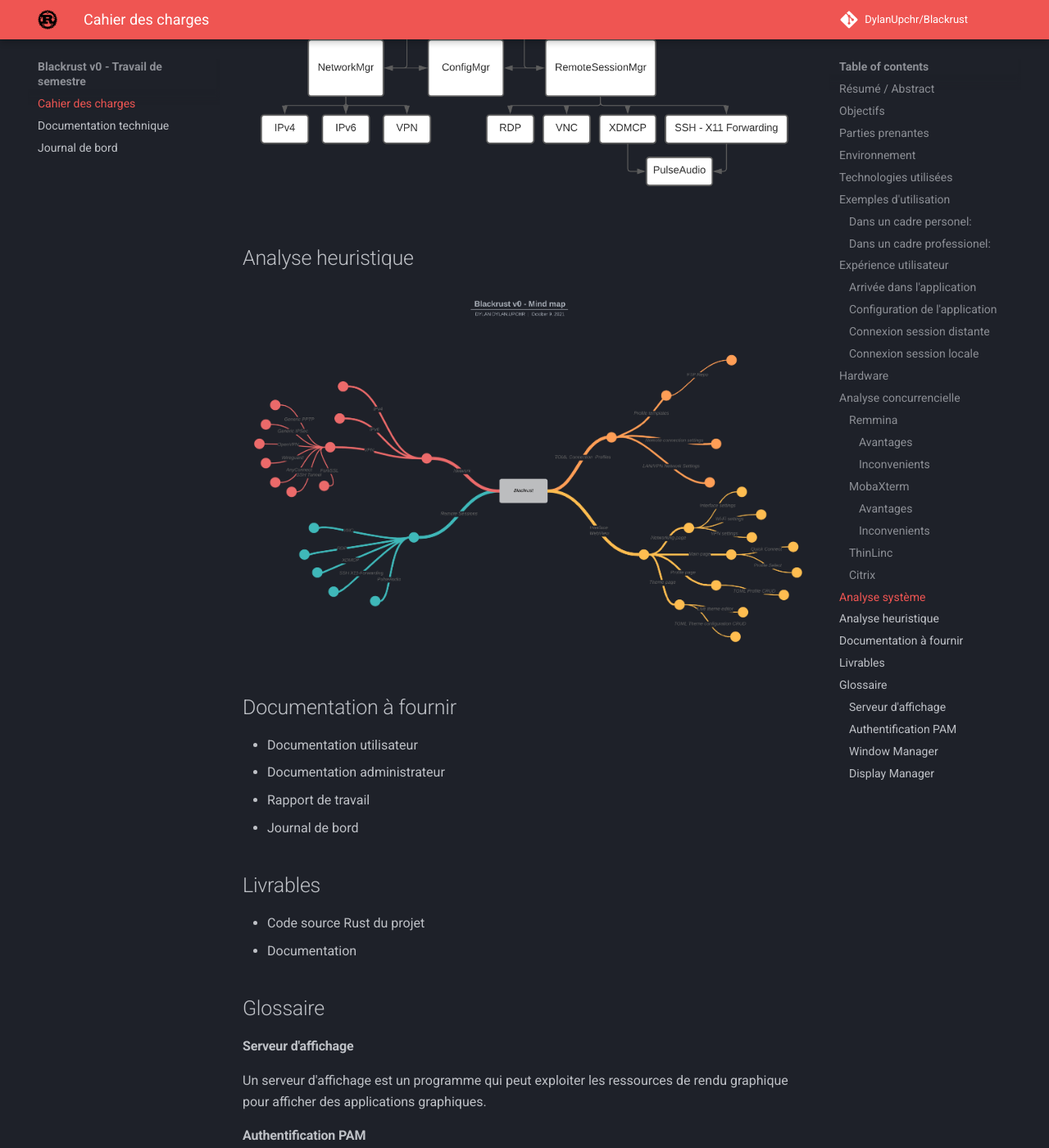
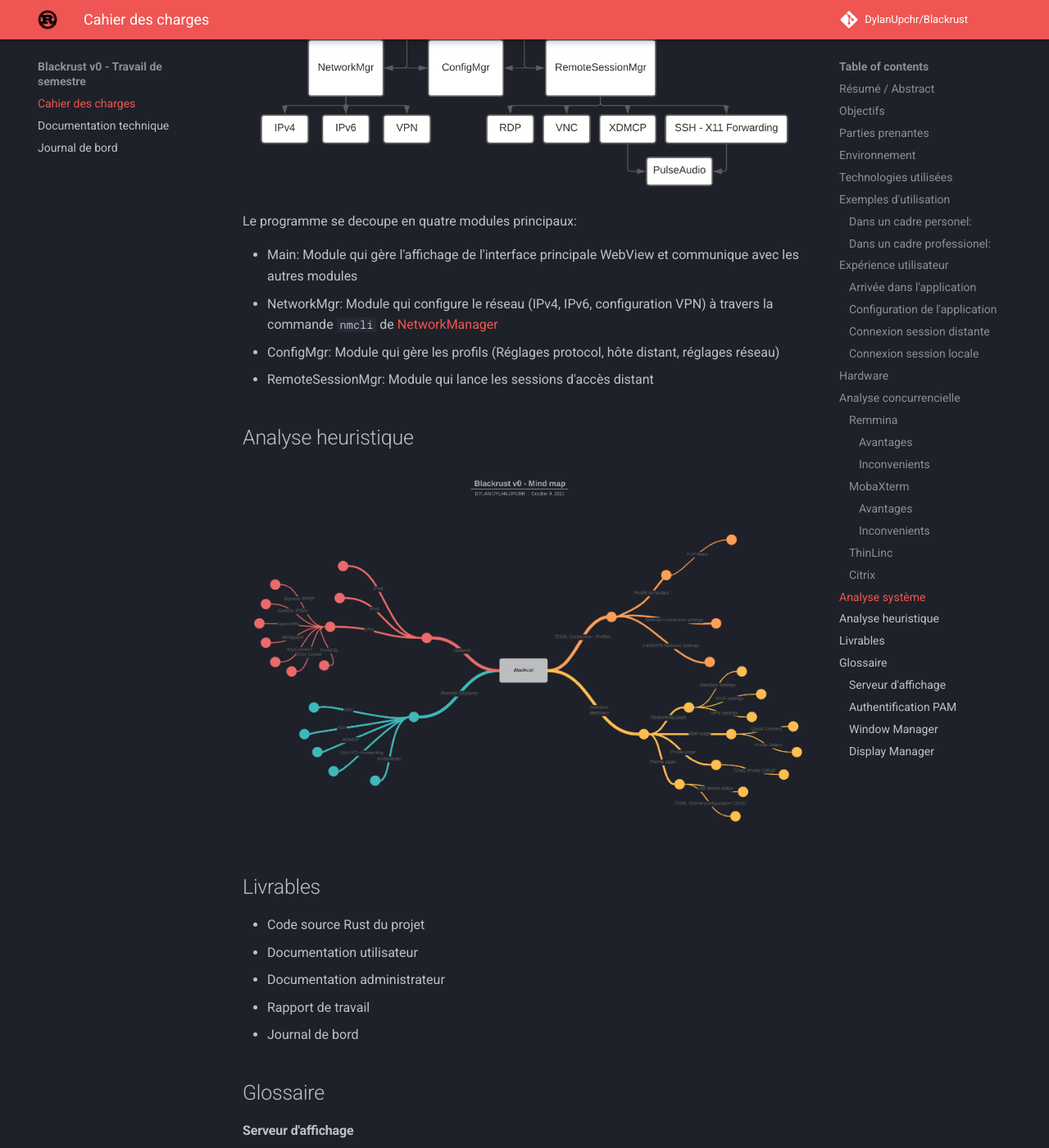
Before and after one commit to DylanUpchr/Blackrust, an MkDocs documentation site: the page built from docs/index.md, in a window 1280 px wide and 1400 px high, scrolled down 6064 px. Shown: the whole window at 82% size. Built offline with MkDocs 1.6.1 and Material for MkDocs 9.7.7, drawn with Linux system fonts in a browser that asks for light colours; comment, search, counter and statistics services are not loaded; some of the changed text lies outside the part shown.

Commit message:
Updated jdb and cdc

```diff
--- a/docs/index.md
+++ b/docs/index.md
@@ -21,7 +21,7 @@
 - Démarrer un serveur audio distant dans le cas d'une session XDMCP/X11-Forwarding
 - Configurer le réseau local à travers NetworkManager
 - Configurer une connexion VPN à travers NetworkManager
-- Sauvegarder / Modifier / Charger des profiles de connexion
+- Sauvegarder / Modifier / Charger des profils de connexion
 - Sauvegarder / Modifier / Charger des thèmes
 ## Parties prenantes
 | Nom | Fonction |
@@ -124,18 +124,23 @@
 Ils proposent une soultion propriétaire qui utilise des librairies open source, afin d'avoir un système client/serveur pour les clients légers interne, et même du télétravail selon la configuration réseau. Ils font partie de la concurrence à ce projet, car ils se situent dans le même domaine et remplissent le même, cas d'utilisation, mais ils proposent un écosystème d'accès distant complet alors que Blackrust est un client polyvalent pour les installations basiques de RDP/VNC/SSH/XDMCP.
 ## Analyse système
 ![Analyse système](./img/blackrust-systems-analysis.png)
+Le programme se decoupe en quatre modules principaux:
+
+- Main: Module qui gère l'affichage de l'interface principale WebView et communique avec les autres modules
+- NetworkMgr: Module qui configure le réseau (IPv4, IPv6, configuration VPN) à travers la commande `nmcli` de [NetworkManager](https://networkmanager.dev/)
+- ConfigMgr: Module qui gère les profils (Réglages protocol, hôte distant, réglages réseau)
+- RemoteSessionMgr: Module qui lance les sessions d'accès distant
+
+
 ## Analyse heuristique
 ![Analyse heuristique](./img/blackrust-mind-map.png)
 
-## Documentation à fournir
+## Livrables
+- Code source Rust du projet
 - Documentation utilisateur
 - Documentation administrateur
 - Rapport de travail
 - Journal de bord
-
-## Livrables
-- Code source Rust du projet
-- Documentation
 
 ## Glossaire
 #### Serveur d'affichage
```
Also changed, not shown: docs/jdb.md (+7 -0 lines).
